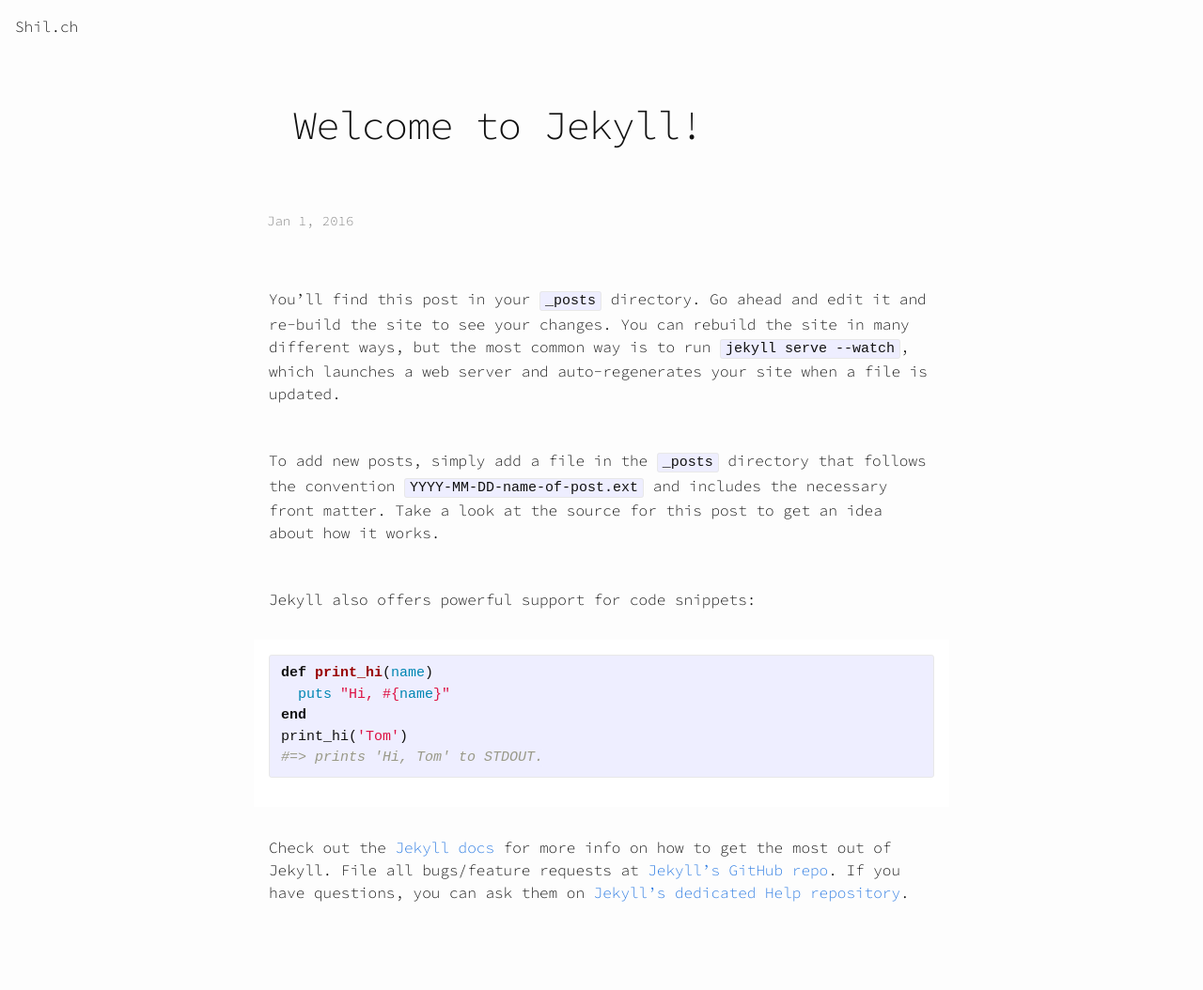
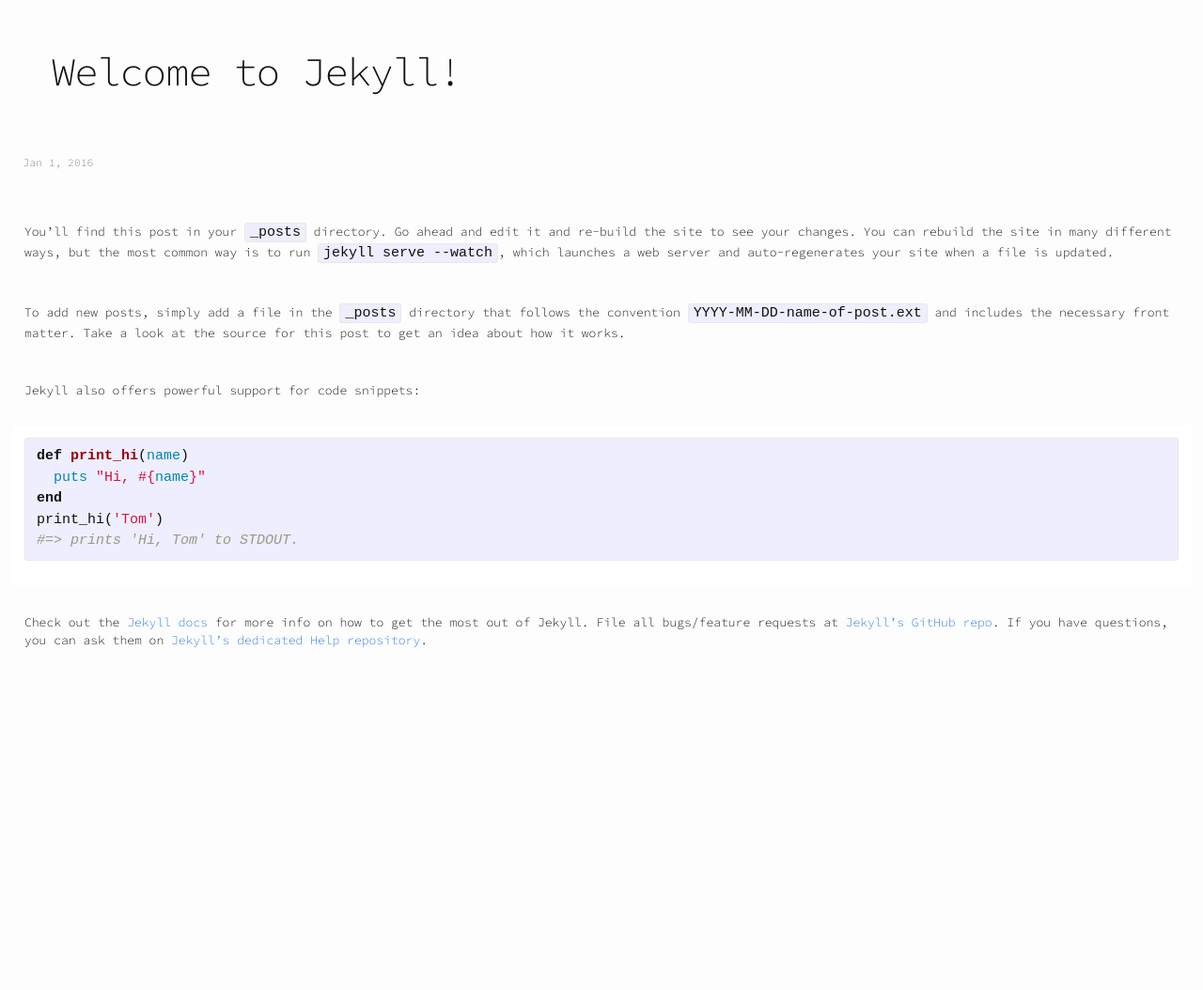
Before and after one commit to Kodewerk/Shil.ch, a Jekyll site: the page built from _posts/2016-01-01-welcome-to-jekyll.markdown, in a window 1280 px wide. Shown: the whole page at 94% size. Built offline with Jekyll 4.4.1, drawn with Linux system fonts in a browser that asks for light colours; after the commit the page ends 900 px from its top, so only the background shows below that.

Commit message:
reduction

```diff
--- a/_config.yml
+++ b/_config.yml
@@ -2,7 +2,7 @@
 title: Shil.ch
 email: me@shil.ch
 description: Shil's private Website
-baseurl: "" # the subpath of your site, e.g. /blog/
+baseurl: "/Shil.ch" # the subpath of your site, e.g. /blog/
 url: "http://shil.ch" # the base hostname & protocol for your site
 
 # Build settings
--- a/_includes/footer.html
+++ /dev/null
@@ -1,55 +0,0 @@
-<footer class="site-footer">
-
-  <div class="wrapper">
-
-    <h2 class="footer-heading">{{ site.title }}</h2>
-
-    <div class="footer-col-wrapper">
-      <div class="footer-col  footer-col-1">
-        <ul class="contact-list">
-          <li>{{ site.title }}</li>
-          <li><a href="mailto:{{ site.email }}">{{ site.email }}</a></li>
-        </ul>
-      </div>
-
-      <div class="footer-col  footer-col-2">
-        <ul class="social-media-list">
-          {% if site.github_username %}
-          <li>
-            <a href="https://github.com/{{ site.github_username }}">
-              <span class="icon  icon--github">
-                <svg viewBox="0 0 16 16">
-                  <path fill="#828282" d="M7.999,0.431c-4.285,0-7.76,3.474-7.76,7.761 c0,3.428,2.223,6.337,5.307,7.363c0.388,0.071,0.53-0.168,0.53-0.374c0-0.184-0.007-0.672-0.01-1.32 c-2.159,0.469-2.614-1.04-2.614-1.04c-0.353-0.896-0.862-1.135-0.862-1.135c-0.705-0.481,0.053-0.472,0.053-0.472 c0.779,0.055,1.189,0.8,1.189,0.8c0.692,1.186,1.816,0.843,2.258,0.645c0.071-0.502,0.271-0.843,0.493-1.037 C4.86,11.425,3.049,10.76,3.049,7.786c0-0.847,0.302-1.54,0.799-2.082C3.768,5.507,3.501,4.718,3.924,3.65 c0,0,0.652-0.209,2.134,0.796C6.677,4.273,7.34,4.187,8,4.184c0.659,0.003,1.323,0.089,1.943,0.261 c1.482-1.004,2.132-0.796,2.132-0.796c0.423,1.068,0.157,1.857,0.077,2.054c0.497,0.542,0.798,1.235,0.798,2.082 c0,2.981-1.814,3.637-3.543,3.829c0.279,0.24,0.527,0.713,0.527,1.437c0,1.037-0.01,1.874-0.01,2.129 c0,0.208,0.14,0.449,0.534,0.373c3.081-1.028,5.302-3.935,5.302-7.362C15.76,3.906,12.285,0.431,7.999,0.431z"/>
-                </svg>
-              </span>
-
-              <span class="username">{{ site.github_username }}</span>
-            </a>
-          </li>
-          {% endif %}
-
-          {% if site.twitter_username %}
-          <li>
-            <a href="https://twitter.com/{{ site.twitter_username }}">
-              <span class="icon  icon--twitter">
-                <svg viewBox="0 0 16 16">
-                  <path fill="#828282" d="M15.969,3.058c-0.586,0.26-1.217,0.436-1.878,0.515c0.675-0.405,1.194-1.045,1.438-1.809
-                  c-0.632,0.375-1.332,0.647-2.076,0.793c-0.596-0.636-1.446-1.033-2.387-1.033c-1.806,0-3.27,1.464-3.27,3.27 c0,0.256,0.029,0.506,0.085,0.745C5.163,5.404,2.753,4.102,1.14,2.124C0.859,2.607,0.698,3.168,0.698,3.767 c0,1.134,0.577,2.135,1.455,2.722C1.616,6.472,1.112,6.325,0.671,6.08c0,0.014,0,0.027,0,0.041c0,1.584,1.127,2.906,2.623,3.206 C3.02,9.402,2.731,9.442,2.433,9.442c-0.211,0-0.416-0.021-0.615-0.059c0.416,1.299,1.624,2.245,3.055,2.271 c-1.119,0.877-2.529,1.4-4.061,1.4c-0.264,0-0.524-0.015-0.78-0.046c1.447,0.928,3.166,1.469,5.013,1.469 c6.015,0,9.304-4.983,9.304-9.304c0-0.142-0.003-0.283-0.009-0.423C14.976,4.29,15.531,3.714,15.969,3.058z"/>
-                </svg>
-              </span>
-
-              <span class="username">{{ site.twitter_username }}</span>
-            </a>
-          </li>
-          {% endif %}
-        </ul>
-      </div>
-
-      <div class="footer-col  footer-col-3">
-        <p class="text">{{ site.description }}</p>
-      </div>
-    </div>
-
-  </div>
-
-</footer>
--- a/_includes/header.html
+++ /dev/null
@@ -1,27 +0,0 @@
-<header class="site-header">
-
-  <div class="wrapper">
-
-    <a class="site-title" href="{{ site.baseurl }}/">{{ site.title }}</a>
-
-    <nav class="site-nav">
-      <a href="#" class="menu-icon">
-        <svg viewBox="0 0 18 15">
-          <path fill="#424242" d="M18,1.484c0,0.82-0.665,1.484-1.484,1.484H1.484C0.665,2.969,0,2.304,0,1.484l0,0C0,0.665,0.665,0,1.484,0 h15.031C17.335,0,18,0.665,18,1.484L18,1.484z"/>
-          <path fill="#424242" d="M18,7.516C18,8.335,17.335,9,16.516,9H1.484C0.665,9,0,8.335,0,7.516l0,0c0-0.82,0.665-1.484,1.484-1.484 h15.031C17.335,6.031,18,6.696,18,7.516L18,7.516z"/>
-          <path fill="#424242" d="M18,13.516C18,14.335,17.335,15,16.516,15H1.484C0.665,15,0,14.335,0,13.516l0,0 c0-0.82,0.665-1.484,1.484-1.484h15.031C17.335,12.031,18,12.696,18,13.516L18,13.516z"/>
-        </svg>
-      </a>
-
-      <div class="trigger">
-        {% for page in site.pages %}
-          {% if page.title %}
-          <a class="page-link" href="{{ page.url | prepend: site.baseurl }}">{{ page.title }}</a>
-          {% endif %}
-        {% endfor %}
-      </div>
-    </nav>
-
-  </div>
-
-</header>
--- a/_layouts/default.html
+++ b/_layouts/default.html
@@ -1,20 +1,9 @@
 <!DOCTYPE html>
 <html>
-
   {% include head.html %}
-
   <body>
-Shil.ch
-    <!--{% include header.html %}-->
-
-    <div class="page-content">
-      <div class="wrapper">
-        {{ content }}
-      </div>
-    </div>
-
-    <!--{% include footer.html %}-->
-
+    {{ content }}
+    <script>(function(i,s,o,g,r,a,m){i['GoogleAnalyticsObject']=r;i[r]=i[r]||function(){  (i[r].q=i[r].q||[]).push(arguments)},i[r].l=1*new Date();a=s.createElement(o),  m=s.getElementsByTagName(o)[0];a.async=1;a.src=g;m.parentNode.insertBefore(a,m)})(window,document,'script','//www.google-analytics.com/analytics.js','ga');ga('create', 'UA-71911038-1', 'auto');ga('send', 'pageview');
+</script>
   </body>
-
 </html>
--- a/css/main.scss
+++ b/css/main.scss
@@ -9,7 +9,7 @@
 
 // Our variables
 $base-font-family: 'Source Code Pro', 'Courier New', 'Courier', monospace;
-$base-font-size:   16px;
+$base-font-size:   13px;
 $small-font-size:  $base-font-size * 0.875;
 $base-line-height: 1.5;
 
```
Also changed, not shown: index.html (+1 -19 lines).
